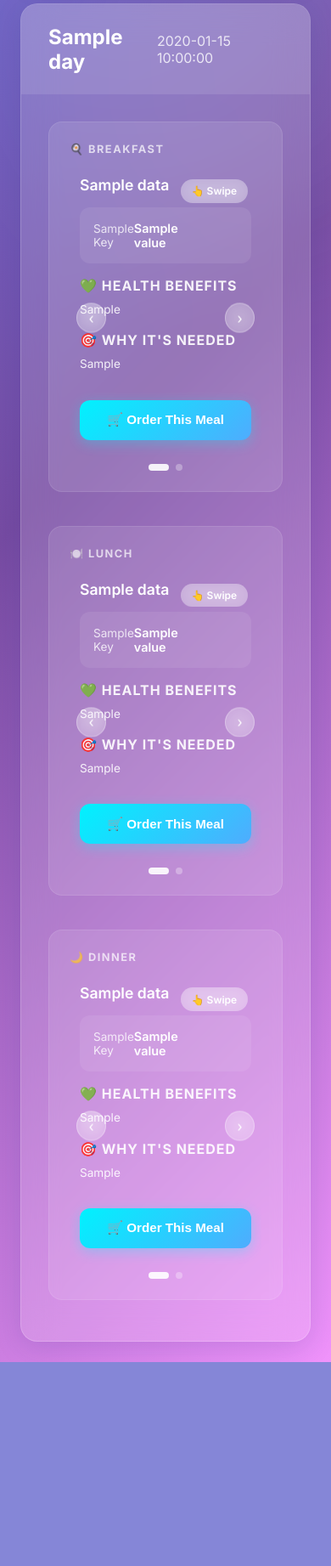
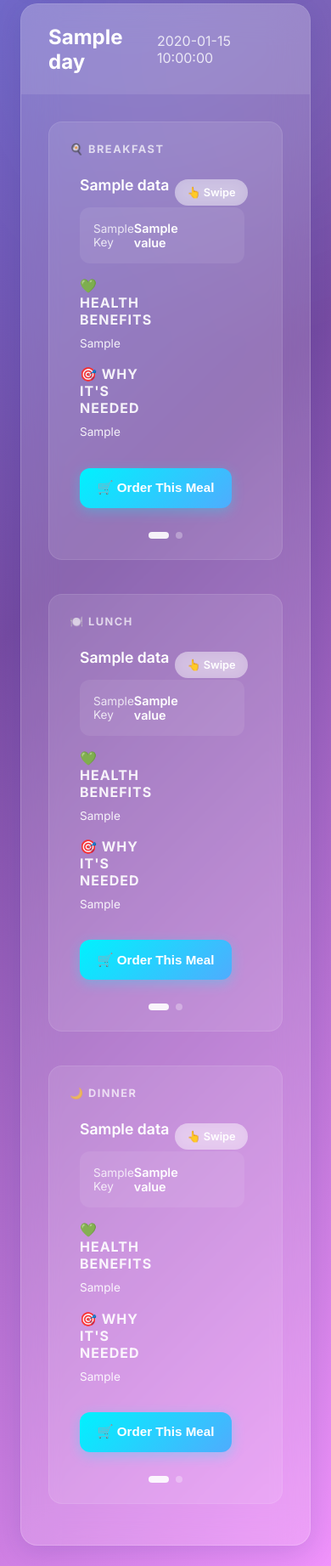
Before and after one commit to Wayasay/dakariw-hospital, a Flask app: template templates/patient_detail.html in a window 390 px wide. Shown: the part 719-2562 px from the top of the page at 85% size. Before the commit the page ends 2322 px from the top, so only its background shows below. Run offline with Flask 3, Linux system fonts and the light colour scheme; the template is opened without the code that fills it: most values are stand-ins (such as "Sample title", 1, 10 or a date in 2020).

Commit message:
Fixed mobile text cutoff and removed navigation arrows

```diff
--- a/templates/patient_detail.html
+++ b/templates/patient_detail.html
@@ -32,6 +32,7 @@
         .meal-option {
             min-width: 100%;
             padding: 1.5rem;
+            padding-right: 30px;
             max-width: 100%;
             box-sizing: border-box;
         }
@@ -42,15 +43,15 @@
         .nutrition-label,
         .nutrition-value,
         .health-title {
-            max-width: 100%;
+            max-width: calc(100% - 30px);
             word-wrap: break-word;
             overflow-wrap: break-word;
             hyphens: auto;
         }
 
         .health-section {
-            max-width: 100%;
-            padding-right: 10px;
+            max-width: calc(100% - 30px);
+            padding-right: 20px;
             box-sizing: border-box;
         }
 
@@ -58,6 +59,7 @@
             line-height: 1.6;
             font-size: 0.95rem;
             color: rgba(255, 255, 255, 0.9);
+            padding-right: 20px;
         }
 
         .slider-dots {
@@ -117,7 +119,7 @@
         }
 
         .order-btn {
-            width: 100%;
+            width: calc(100% - 20px);
             background: linear-gradient(135deg, #00f2fe 0%, #4facfe 100%);
             color: white;
             padding: 1rem;
@@ -168,11 +170,11 @@
             position: absolute;
             top: 1rem;
             right: 1rem;
-            background: rgba(255, 255, 255, 0.3);
+            background: rgba(255, 255, 255, 0.4);
             backdrop-filter: blur(10px);
-            padding: 0.5rem 1rem;
+            padding: 0.6rem 1rem;
             border-radius: 20px;
-            font-size: 0.85rem;
+            font-size: 0.9rem;
             color: white;
             font-weight: 600;
             z-index: 5;
@@ -183,29 +185,44 @@
 
         /* Mobile Responsive Styles */
         @media (max-width: 768px) {
+            /* HIDE ARROWS ON MOBILE - PREVENTS TEXT OVERLAP */
+            .slider-arrows {
+                display: none !important;
+            }
+
             .meal-option {
                 padding: 1rem;
+                padding-right: 25px;
             }
 
             .meal-name {
                 font-size: 1.2rem;
                 margin-bottom: 1rem;
+                padding-right: 20px;
             }
 
             .health-text {
                 font-size: 0.9rem;
                 line-height: 1.5;
-                padding-right: 5px;
+                padding-right: 25px;
+                max-width: calc(100% - 35px);
             }
 
             .health-title {
                 font-size: 1rem;
                 margin-top: 1rem;
                 margin-bottom: 0.5rem;
+                padding-right: 20px;
+            }
+
+            .health-section {
+                padding-right: 25px;
+                max-width: calc(100% - 35px);
             }
 
             .nutrition-grid {
                 gap: 0.5rem;
+                padding-right: 20px;
             }
 
             .nutrition-item {
@@ -213,14 +230,8 @@
             }
 
             .swipe-indicator {
-                font-size: 0.75rem;
-                padding: 0.4rem 0.8rem;
-            }
-
-            .arrow {
-                width: 35px;
-                height: 35px;
-                font-size: 1rem;
+                font-size: 0.8rem;
+                padding: 0.5rem 0.9rem;
             }
 
             .container {
@@ -236,19 +247,29 @@
         @media (max-width: 480px) {
             .meal-option {
                 padding: 0.75rem;
+                padding-right: 20px;
             }
 
             .meal-name {
                 font-size: 1.1rem;
+                padding-right: 18px;
             }
 
             .health-text {
                 font-size: 0.85rem;
+                padding-right: 22px;
+                max-width: calc(100% - 30px);
+            }
+
+            .health-section {
+                padding-right: 22px;
+                max-width: calc(100% - 30px);
             }
 
             .order-btn {
                 font-size: 0.95rem;
                 padding: 0.9rem;
+                width: calc(100% - 15px);
             }
         }
     </style>
```
